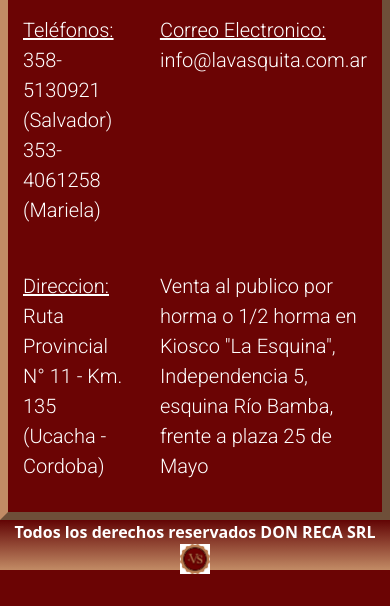
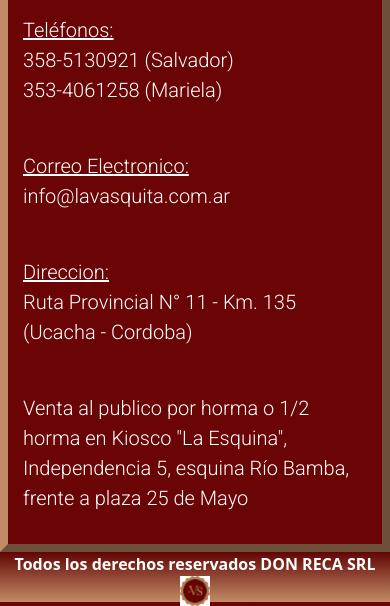
Before and after one commit to vazquezfacu/lavasquita, a website: page index.html in a window 390 px wide. Shown: the part 2361-2967 px from the top of the page. Before the commit the page ends 2935 px from the top, so only its background shows below. Drawn offline with nearby package versions, Linux system fonts and the light colour scheme.

Commit message:
Contacto
Numeros ahora visibles correctamente en mobile

```diff
--- a/scss/components/_nesting.scss
+++ b/scss/components/_nesting.scss
@@ -161,10 +161,11 @@
         display: grid;
         width: 100%;
         grid-template-columns: 1fr;
-    }
-    .contacto-info {
-        display: grid;
-        grid-template-columns: repeat(2, 1fr);
+
+        .contacto-info {
+            display: flex;
+            flex-wrap: wrap;
+        }
     }
     .carousel{
         width: 100%;
```
Also changed, not shown: css/style.css, 1 other file.
